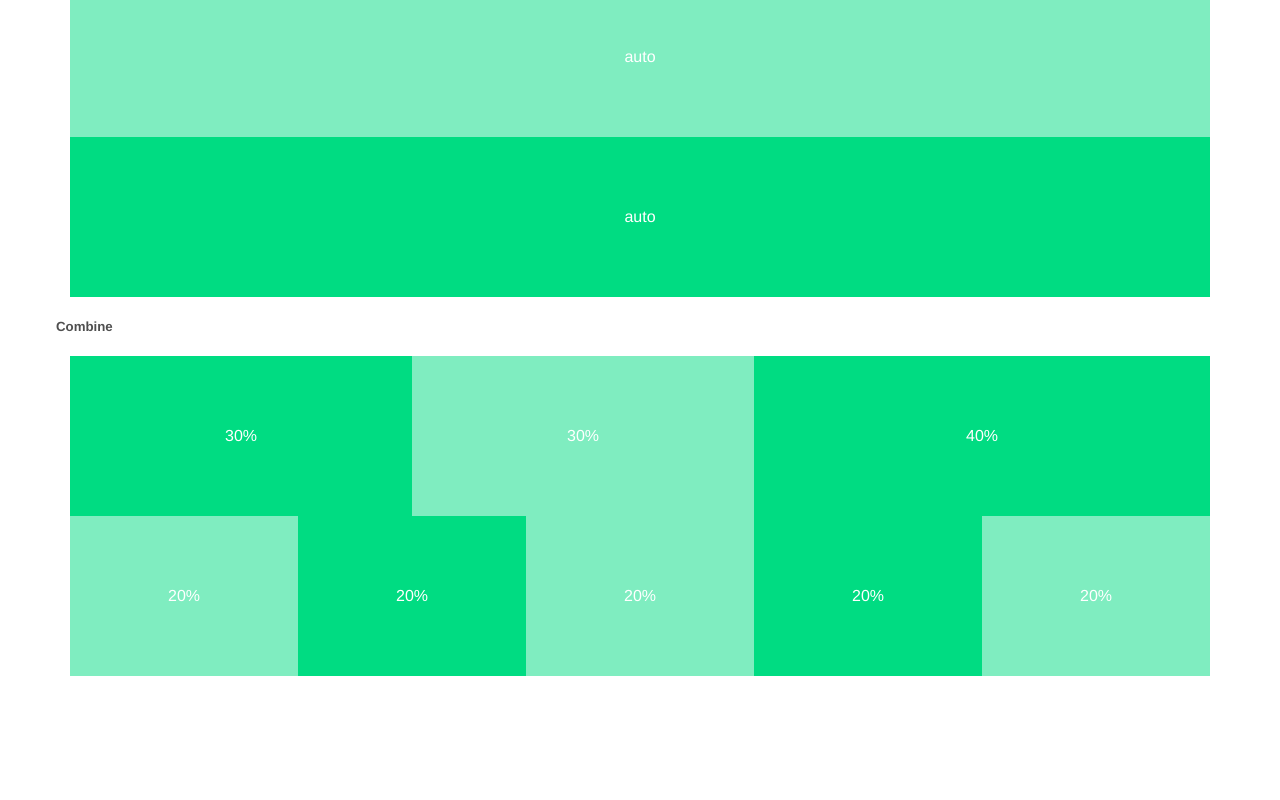
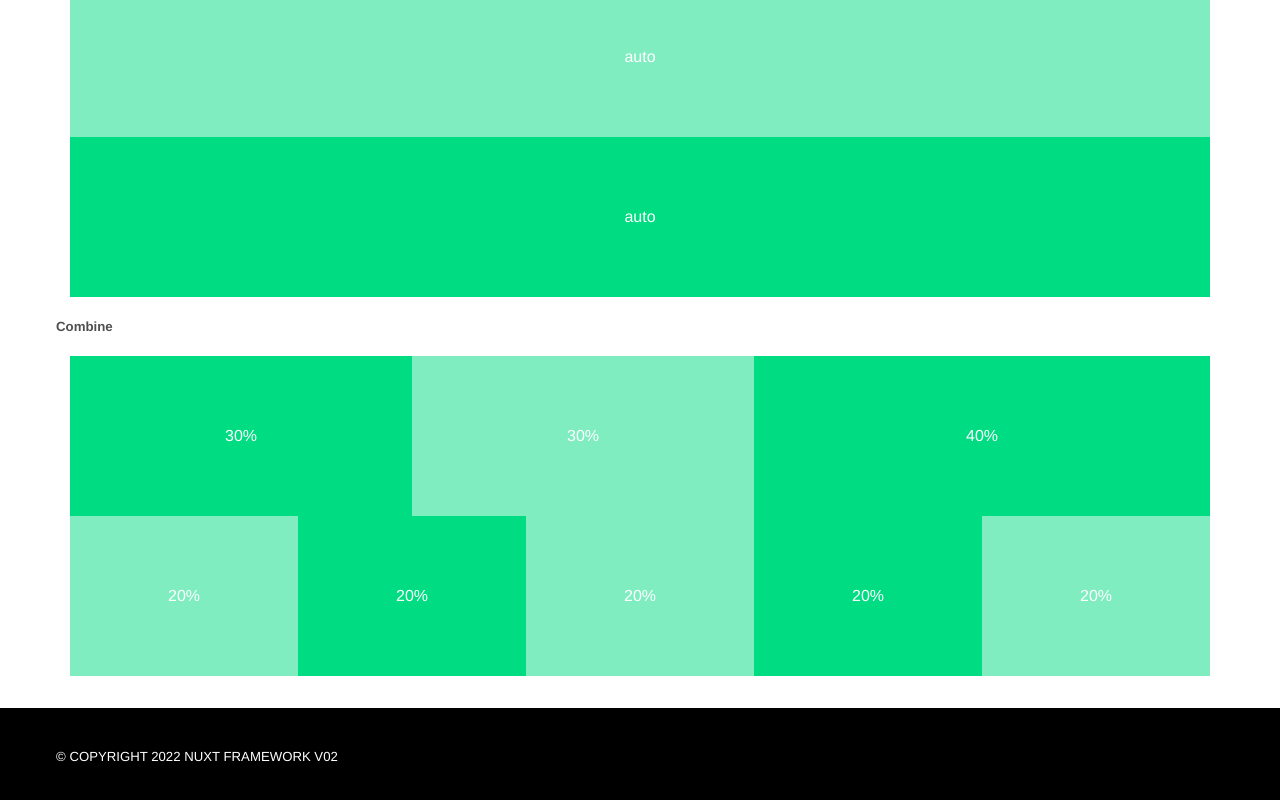
Before and after one commit to patrikvadura/nuxt-v2-starter, a Nuxt app: page / in a window 1280 px wide. Shown: the part 5914-6714 px from the top of the page. Before the commit the page ends 6590 px from the top, so only its background shows below. Built offline with nearby package versions, Linux system fonts and the light colour scheme; a small style sheet from the web is missing.

Commit message:
fix: config file + footer

```diff
--- a/assets/scss/_functions.scss
+++ b/assets/scss/_functions.scss
@@ -17,7 +17,7 @@
   @return map-get($spacers, $key);
 }
 
-@function themeColor($key: "primary") {
+@function themeColor($key) {
   @return map-get($themeColors, $key);
 }
 
--- a/assets/scss/_mixins.scss
+++ b/assets/scss/_mixins.scss
@@ -1,5 +1,3 @@
-@import 'functions';
-
 // Style
 @mixin shadow($color, $intensity) {
   box-shadow: .15rem .15rem .25rem 0 rgba($color, $intensity);
--- a/assets/scss/config.scss
+++ b/assets/scss/config.scss
@@ -116,6 +116,8 @@ $grays: map-merge(
     $grays
 );
 
+@import 'functions';
+
 // Hover
 $primaryHover: #09a867;
 $secondaryHover: #363636;
@@ -152,19 +154,37 @@ $buttonBorderRadius: .25rem;
 // HEADER
 // -------------------
 // Header - default
-$headerBackgroundColor: $white;
+$headerBackgroundColor: themeColor("white");
 $headerShadow: true;
+$headerLinkStyle: border;
+$headerLinkBackground: transparent;
+$headerLinkBackgroundHover: $light;
 $headerLinkColor: $typography;
+$headerLinkColorHover: $typography;
 $headerLinkSize: 1rem;
 $headerLinkWeight: $fontWeightRegular;
 $headerLinkTransform: uppercase;
+$headerLinkBorderSide: top;
 $headerLinkBorderSize: .25rem;
 $headerLinkBorderColor: transparent;
 $headerLinkBorderColorHover: $primary;
+$headerLinkBorderRadius: .5rem;
 
 // Header - mobile navigation
 $headerMobileNavBackgroundColor: $white;
 $headerMobileNavIconColor: $secondary;
+
+// FOOTER
+// -------------------
+// Footer
+$footerStyle: background;
+$footerBackgroundColor: $dark;
+$footerCopyrightTextColor: $white;
+$footerCopyrightTextSize: .825rem;
+$footerCopyrightTextWeight: $fontWeightRegular;
+$footerCopyrightTextTransform: uppercase;
+$footerBorderSize: .15rem;
+$footerBorderColor: $light;
 
 // UTILITIES
 $displays: none, inline, inline-block, block, table, table-row, table-cell, flex, inline-flex;
--- a/assets/scss/main.scss
+++ b/assets/scss/main.scss
@@ -1,3 +1,4 @@
+@import 'functions';
 @import 'config';
 @import 'variables/layout';
 @import 'variables/grid';
--- /dev/null
+++ b/components/footer/Footer.vue
@@ -0,0 +1,52 @@
+<template>
+  <footer
+    class="footer"
+    :class="customClass"
+  >
+    <div class="wrap align-items-center">
+      <div class="footerCopyright">
+        &copy; Copyright 2022 Nuxt Framework v02
+      </div>
+    </div>
+  </footer>
+</template>
+
+<script>
+export default {
+  props: {
+    customClass: { type: String, default: 'customClass' }
+  }
+}
+</script>
+
+<style lang="scss" scoped>
+.footer {
+  @include flex($direction: column, $justify: center, $align: flex-start);
+  @include clamp($property: height, $axis: null, $min: 4, $max: 6);
+
+  width: 100%;
+  margin: 2rem 0 0;
+  padding: 0;
+  text-transform: $footerCopyrightTextTransform;
+  transition: all .3s ease-in-out;
+
+  @if $footerStyle == border {
+    border-top: $footerBorderSize solid $footerBorderColor;
+  }
+
+  @if $footerStyle == background {
+    background: $footerBackgroundColor;
+  }
+
+  &Copyright {
+    color: $footerCopyrightTextColor;
+    font-size: $footerCopyrightTextSize;
+    font-weight: $footerCopyrightTextWeight;
+    text-transform: $footerCopyrightTextTransform;
+  }
+}
+
+.customClass {
+  //empty
+}
+</style>
--- a/components/header/Header.vue
+++ b/components/header/Header.vue
@@ -126,11 +126,26 @@ export default {
       font-weight: $headerLinkWeight;
       color: $headerLinkColor;
       text-decoration: none;
-      border-top: $headerLinkBorderSize solid $headerLinkBorderColor;
       transition: all .6s ease-in-out;
 
-      &:hover {
-        border-top: $headerLinkBorderSize solid $headerLinkBorderColorHover;
+      @if $headerLinkStyle == border {
+        #{'border'}-#{$headerLinkBorderSide}: $headerLinkBorderSize solid $headerLinkBorderColor;
+
+        &:hover {
+          color: $headerLinkColorHover;
+          #{'border'}-#{$headerLinkBorderSide}: $headerLinkBorderSize solid $headerLinkBorderColorHover;
+        }
+      }
+
+      @if $headerLinkStyle == background {
+        margin: 0 .15rem;
+        background: $headerLinkBackground;
+        border-radius: $headerLinkBorderRadius;
+
+        &:hover {
+          color: $headerLinkColorHover;
+          background: $headerLinkBackgroundHover;
+        }
       }
 
       @include media-queries-down(sm) {
--- a/layouts/default.vue
+++ b/layouts/default.vue
@@ -5,16 +5,20 @@
     <div class="body">
       <Nuxt />
     </div>
+
+    <Footer />
   </div>
 </template>
 
 <script>
 import Header from '~/components/header/Header.vue'
+import Footer from '~/components/footer/Footer.vue'
 
 export default {
   name: 'Default',
   components: {
-    Header
+    Header,
+    Footer
   }
 }
 </script>
```
